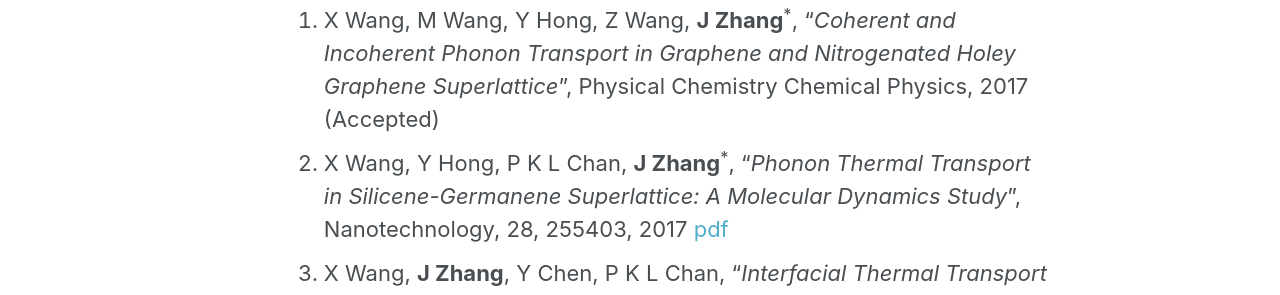
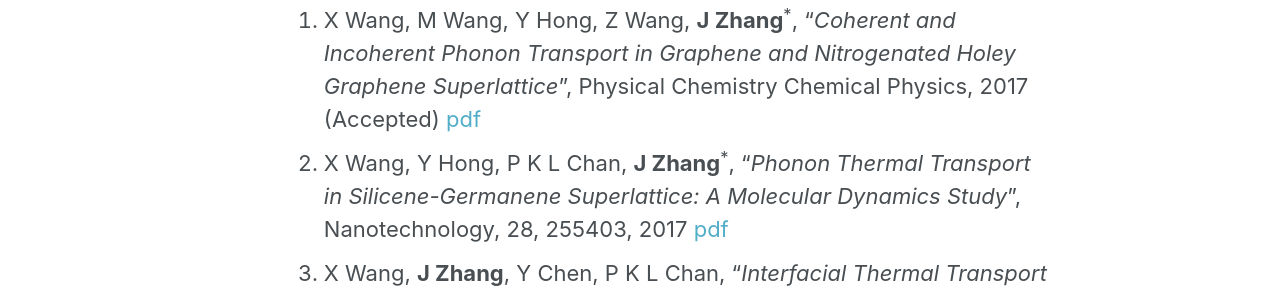
Before and after one commit to JingchaoZhang/JingchaoZhang.github.io, a Jekyll site: the page built from _pages/publications.md, in a window 1280 px wide and 900 px high. Shown: the part 253-548 px from the top of the window. Built offline with Jekyll 4.4.1, drawn with Linux system fonts in a browser that asks for light colours.

Commit message:
Update publications.md

```diff
--- a/_pages/publications.md
+++ b/_pages/publications.md
@@ -7,9 +7,9 @@
 
 (<sup>\*</sup>Corresponding author; <sup>†</sup>Equal contribution)
 
-1. X Wang, M Wang, Y Hong, Z Wang, **J Zhang**<sup>\*</sup>, "_Coherent and Incoherent Phonon Transport in Graphene and Nitrogenated Holey Graphene Superlattice_", Physical Chemistry Chemical Physics, 2017 (Accepted)
-1. X Wang, Y Hong, P K L Chan, **J Zhang**<sup>\*</sup>, "_Phonon Thermal Transport in Silicene-Germanene Superlattice: A Molecular Dynamics Study_", Nanotechnology, 28, 255403, 2017 [pdf](http://iopscience.iop.org/article/10.1088/1361-6528/aa71fa)
-1. X Wang, **J Zhang**, Y Chen, P K L Chan, "_Interfacial Thermal Transport across Graphene and Organic Semiconductor by Molecular Dynamics Simulation_", Physical Chemistry Chemical Physics, 19, 15933-15941, 2017 [pdf](http://pubs.rsc.org/en/content/articlelanding/2017/cp/c7cp01958k#!divAbstract)
+1. X Wang, M Wang, Y Hong, Z Wang, **J Zhang**<sup>\*</sup>, "_Coherent and Incoherent Phonon Transport in Graphene and Nitrogenated Holey Graphene Superlattice_", Physical Chemistry Chemical Physics, 2017 (Accepted) [pdf]()
+1. X Wang, Y Hong, P K L Chan, **J Zhang**<sup>\*</sup>, "_Phonon Thermal Transport in Silicene-Germanene Superlattice: A Molecular Dynamics Study_", Nanotechnology, 28, 255403, 2017 [pdf](https://drive.google.com/file/d/0B3Yj4QkZpI-dWFZsdUFQei1GRjA/view?usp=sharing)
+1. X Wang, **J Zhang**, Y Chen, P K L Chan, "_Interfacial Thermal Transport across Graphene and Organic Semiconductor by Molecular Dynamics Simulation_", Physical Chemistry Chemical Physics, 19, 15933-15941, 2017 [pdf](https://drive.google.com/file/d/0B3Yj4QkZpI-dcE5WMFhwcF81cEE/view?usp=sharing)
 1. X Wang, Y Hong, D Ma, **J Zhang**<sup>\*</sup>, "_Molecular Dynamics Study of Thermal Transport in Nitrogenated Holey Graphene Bilayer_", Journal of Materials Chemistry C, 5, 5119-5127, 2017 [pdf](https://drive.google.com/file/d/0B3Yj4QkZpI-dS1RVdXlDRzJBMU0/view?usp=sharing)
 1. **J Zhang**<sup>\*</sup>, Y Hong, X Wang, Y Yue<sup>\*</sup>, D Xie, J Jiang, Y Xiong, P Li, "_Phonon Thermal Properties of Transition-Metal Dichalcogenides MoS<sub>2</sub> and MoSe<sub>2</sub> Heterostructure_", The Journal of Physical Chemistry C, 121(19), 10336–10344, 2017 [pdf](https://drive.google.com/file/d/0B3Yj4QkZpI-dSGYxSlRtLWxXRHc/view?usp=sharing)
 1. Y Yue<sup>\*</sup><sup>†</sup>, **J Zhang**<sup>†</sup>, Y Xie, W Chen, X Wang<sup>\*</sup>, "_Energy Coupling across Low-dimensional Contact Interfaces at the Atomic Scale_", International Journal of Heat and Mass Transfer, 110, 827–844, 2017 [pdf](https://drive.google.com/file/d/0B3Yj4QkZpI-dbHZraTVJU016cDQ/view?usp=sharing), [Endnote](https://drive.google.com/uc?export=download&id=0B3Yj4QkZpI-dbFgzYi1BaWM2eDA)
```
